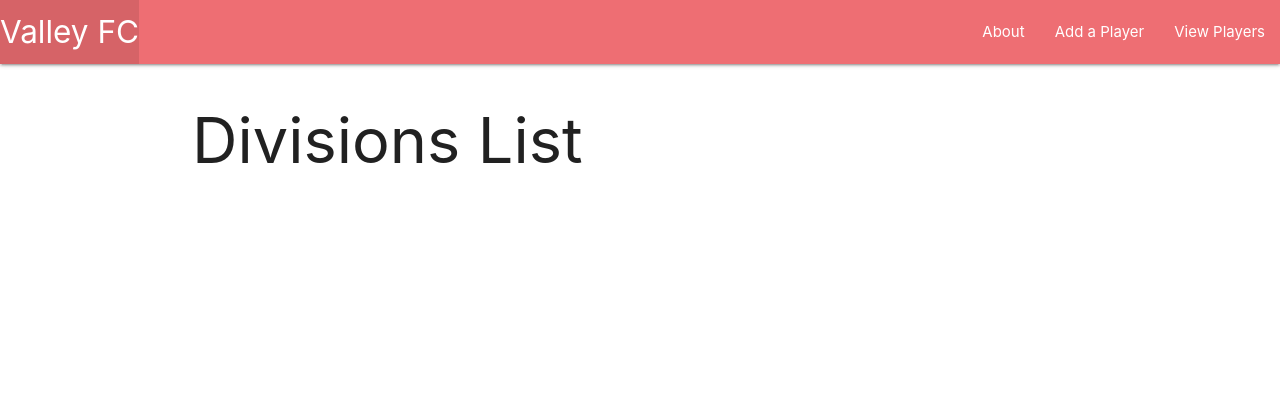
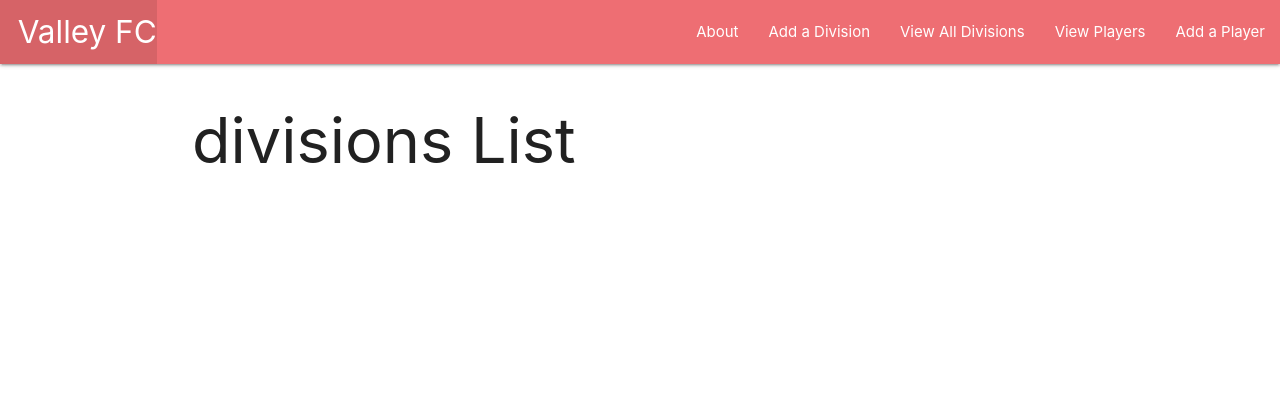
Before and after one commit to fvences92/valleyFC, a Django app: template main_app/templates/divisions/index.html in a window 1280 px wide. Shown: the top 420 px of the page. Run offline with Django 4.2, Linux system fonts and the light colour scheme; the template is opened without the code that fills it, so the values that code supplies are empty; parts of the project's set-up code (start-up, migrations or seed data) failed here and were passed over.

Commit message:
updated detail pages, added confirm division delete and form

```diff
--- a/main_app/models.py
+++ b/main_app/models.py
@@ -3,8 +3,8 @@ from django.urls import reverse
 
 # Create your models here.
 class Division(models.Model):
-    year = models.CharField(max_length=50)
-    roster_size= models.CharField(max_length=50)
+    name = models.CharField(max_length=50)
+    color = models.CharField(max_length=50)
 
     def get_absolute_url(self):
         return reverse('divisions_detail', kwargs={'pk': self.id})
@@ -14,6 +14,7 @@ class Player(models.Model):  # Note that parens are optional if not inheriting f
     jersey = models.CharField(max_length=100)
     position = models.CharField(max_length=100)
     age = models.IntegerField()
+    divisions = models.ManyToManyField(Division)
 
     def __str__(self):
       return self.name
--- a/main_app/templates/base.html
+++ b/main_app/templates/base.html
@@ -12,7 +12,7 @@
       href="https://cdnjs.cloudflare.com/ajax/libs/materialize/1.0.0/css/materialize.min.css"
     />
 
-<link rel="stylesheet" type="text/css" href="{% static 'css/style.css' %}" />
+    <link rel="stylesheet" type="text/css" href="{% static 'css/style.css' %}" />
 
   </head>
   <body>
@@ -21,14 +21,16 @@
         <div class="nav-wrapper">
           <ul>
             <li>
-              <a href="/" class="left brand-logo">  Valley FC</a>
+              <a href="/" class="left brand-logo">&nbsp;&nbsp;Valley FC</a>
             </li>
           </ul>
           <ul class="right">
             <li><a href="{% url 'about' %}">About</a></li>
             <!-- new link below -->
+            <li><a href="{% url 'divisions_create' %}">Add a Division</a></li>
+            <li><a href="{% url 'divisions_index' %}">View All Divisions</a></li>
+            <li><a href="{% url 'index' %}">View Players</a></li>
             <li><a href="{% url 'players_create' %}">Add a Player</a></li>
-            <li><a href="{% url 'index' %}">View Players</a></li>
 
 
 
--- a/main_app/templates/divisions/index.html
+++ b/main_app/templates/divisions/index.html
@@ -3,12 +3,12 @@
 
 {% block content %}
 
-<h1>Divisions List</h1>
-{% for division in object_list %}
+<h1>divisions List</h1>
+{% for Division in object_list %}
 <div class="card">
     <a href="{% url 'divisions_detail' division.id %}">
         <div class="card-content">
-            <span class="card-title">A <span class="{{ division.roster_size }}-text"></span> {{ division.year }}</span>
+            <span class="card-title">A <span class="{{ division.color }}-text"></span> {{ division.name }}</span>
         </div>
     </a>
 </div>
--- a/main_app/templates/main_app/division_confirm_delete.html
+++ b/main_app/templates/main_app/division_confirm_delete.html
@@ -5,13 +5,13 @@
 <h1>Delete Division</h1>
 
 <h4>
-    Are you sure you want to delete <span class="teal-text">{{ object.year }}</span>?
+    Are you sure you want to delete <span class="teal-text">{{ object.name }}</span>?
 </h4>
 
 <form action="" method="post">
     {% csrf_token %}
     <input class="btn red" type="submit" value="Yes - Delete">
-    <a class="btn blue" href="{% url 'detail' object.id %}">Cancel</a>
+    <a class="btn blue" href="{% url 'divisions_detail' object.id %}">Cancel</a>
 </form>
 
 {% endblock %}
--- a/main_app/templates/main_app/division_form.html
+++ b/main_app/templates/main_app/division_form.html
@@ -3,7 +3,7 @@
 {% block content %}
 
 {% if object %}
-<h1>Update {{ object.year }}</h1>
+<h1>Update {{ object.name }}</h1>
 {% else %}
 <h1>Add Division</h1>
 {% endif %}
--- a/main_app/urls.py
+++ b/main_app/urls.py
@@ -9,10 +9,10 @@ urlpatterns = [
     path('players/create/', views.PlayerCreate.as_view(), name='players_create'),
     path('players/<int:pk>/update/', views.PlayerUpdate.as_view(), name='players_update'),
     path('players/<int:pk>/delete/', views.PlayerDelete.as_view(), name='players_delete'),
-    path('divisions/', views.DivisionsList.as_view(), name='divisions_index'),
-    path('divisions/<int:pk>/', views.DivisionDetail.as_view(), name='Divisions_detail'),
+    path('divisions/', views.DivisionList.as_view(), name='divisions_index'),
+    path('divisions/<int:pk>/', views.DivisionDetail.as_view(), name='divisions_detail'),
     path('divisions/create/', views.DivisionCreate.as_view(), name='divisions_create'),
-    path('divisions/<int:pk>/update/', views.DivisionUpdate.as_view(), name='division_update'),
-    path('divisions/<int:pk>/delete/', views.DivisionDelete.as_view(), name='division_delete'),
+    path('divisions/<int:pk>/update/', views.DivisionUpdate.as_view(), name='divisions_update'),
+    path('divisions/<int:pk>/delete/', views.DivisionDelete.as_view(), name='divisions_delete'),
     path('players/<int:player_id>/assoc_division/<int:division_id>/', views.assoc_division, name='assoc_division'),
 ]
--- a/main_app/views.py
+++ b/main_app/views.py
@@ -30,7 +30,7 @@ def players_detail(request, player_id):
 
 def assoc_division(request, player_id, division_id):
     # Note that you can pass a toy's id instead of the whole object
-    Division.objects.get(id=division_id).toys.add(division_id)
+    Division.objects.get(id=division_id).divisions.add(division_id)
     return redirect('detail', division_id=division_id)
 
 class PlayerCreate(CreateView):
@@ -49,7 +49,7 @@ class PlayerDelete(DeleteView):
 
 class DivisionCreate(CreateView):
     model = Division
-    fields = ('year', 'roster_size')
+    fields = ('name', 'color')
 
 
 class DivisionUpdate(UpdateView):
```
Also changed, not shown: main_app/templates/divisions/detail.html (+5 -5 lines), main_app/templates/players/detail.html (+82 -0 lines), main_app/migrations/0002_division.py (added), main_app/migrations/0003_player_divisions.py (added).
